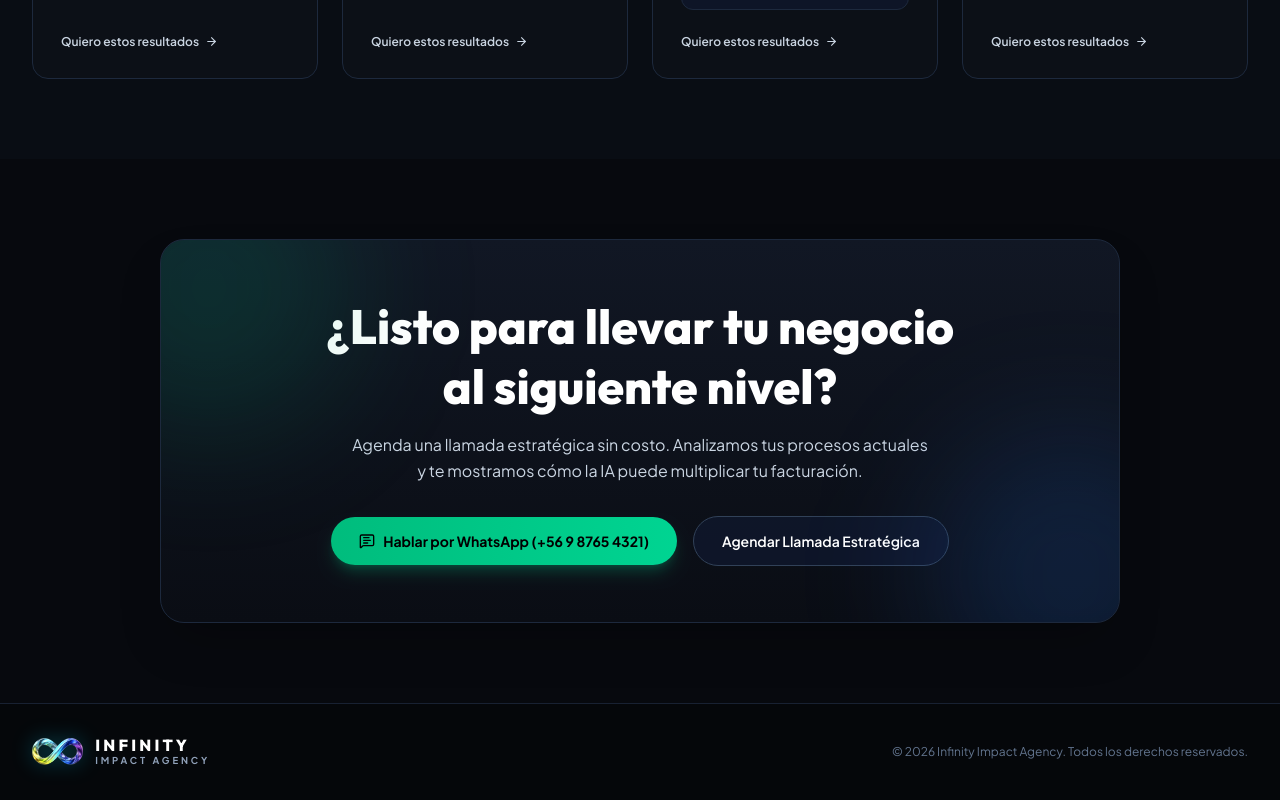
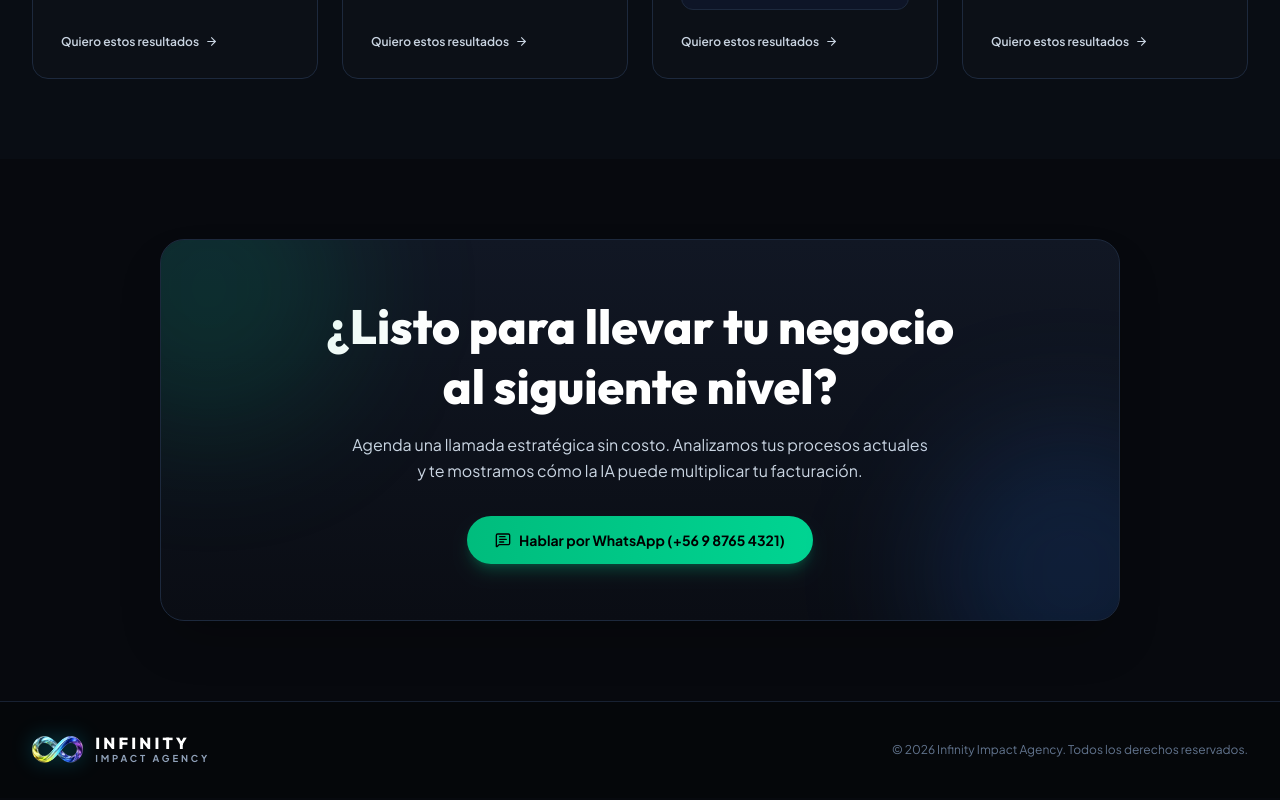
Before and after one commit to Jhostiel/Landing_page, a React (Vite) app: page / in a window 1280 px wide. Shown: the part 4324-5124 px from the top of the page. Built offline with nearby package versions, Linux system fonts and the light colour scheme.

Commit message:
refactor: remove booking button from final CTA
Simplify the final section by focusing on WhatsApp contact as the primary conversion method.

```diff
--- a/src/App.tsx
+++ b/src/App.tsx
@@ -1058,16 +1058,6 @@ export default function App() {
               <MessageSquareText size={16} />
               <span>Hablar por WhatsApp ({agencyConfig.whatsappNumber})</span>
             </motion.a>
-
-            <motion.button
-              whileHover={{ scale: 1.04 }}
-              whileTap={{ scale: 0.93 }}
-              transition={{ type: 'spring', stiffness: 400, damping: 17 }}
-              onClick={() => handleOpenBooking('CTA Final')}
-              className="px-7 py-3.5 rounded-full font-semibold text-sm border border-slate-700 bg-slate-900/90 hover:bg-slate-800 text-white transition-all cursor-pointer touch-tap"
-            >
-              Agendar Llamada Estratégica
-            </motion.button>
           </div>
         </motion.div>
       </section>
```
